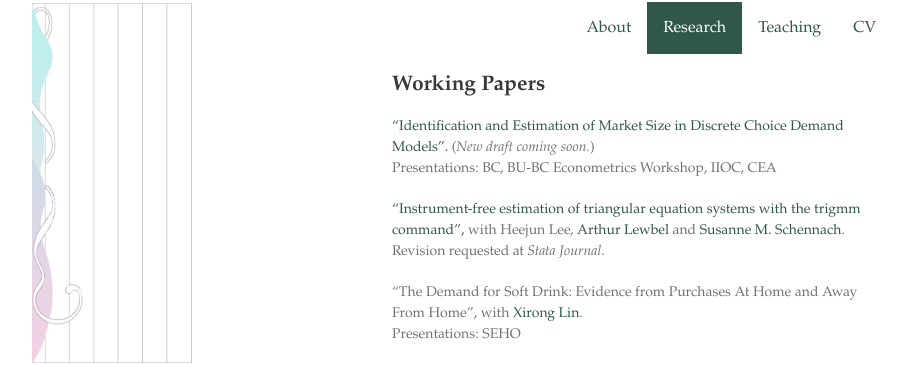
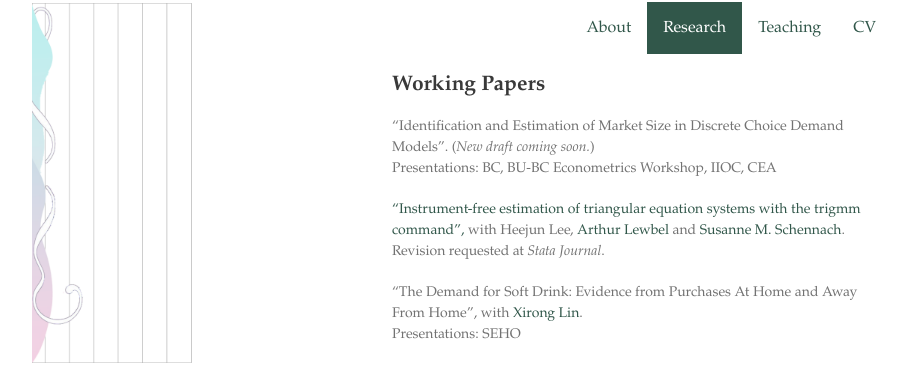
Before and after one commit to zhanglinqi/zhanglinqi.github.io, a Jekyll site: the page built from research.md, in a window 1280 px wide and 995 px high. Shown: the part 136-501 px from the top of the window, without its empty margins (178-1101 px from the left). Built offline with Jekyll 4.4.1, drawn with Linux system fonts in a browser that asks for light colours; our own code applies the rules of GitHub Pages for plain Markdown files; some of the changed lines change nothing that is shown.

Commit message:
update projects

```diff
--- a/research.md
+++ b/research.md
@@ -5,7 +5,7 @@ layout: research
 ## Working Papers
 
 
-["Identification and Estimation of Market Size in Discrete Choice Demand Models".](https://zhanglinqi.github.io/assets/pdf/restart-measurement_error_mkt_v19.pdf) (*New draft coming soon.*)
+"Identification and Estimation of Market Size in Discrete Choice Demand Models". (*New draft coming soon.*)
 Presentations: BC, BU-BC Econometrics Workshop, IIOC, CEA
 
 ["Instrument-free estimation of triangular equation systems with the trigmm command",](https://drive.google.com/file/d/1ssduVrNYEQ9bbyhdq8nTTbKCnfGndskI/view) with Heejun Lee, [Arthur Lewbel](https://sites.google.com/bc.edu/arthur-lewbel) and [Susanne M. Schennach](https://sites.google.com/a/brown.edu/smschenn/).
```
Also changed, not shown: 1 other file.
